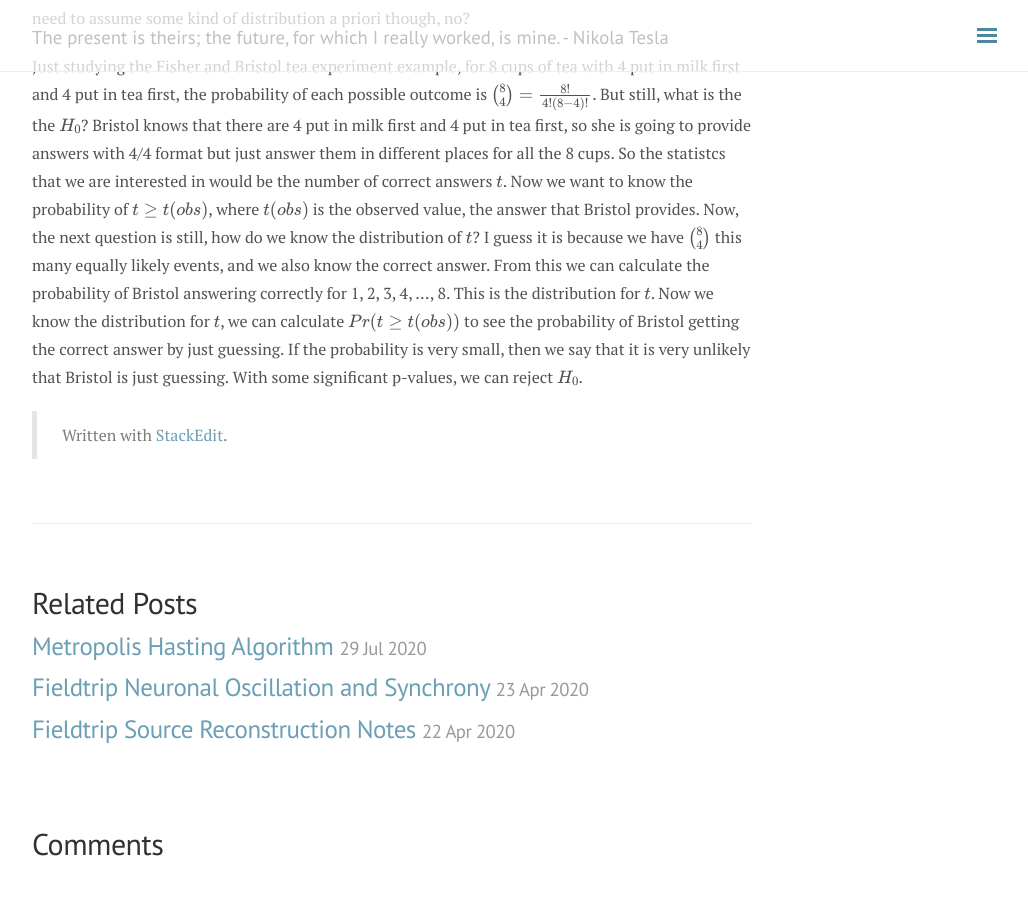
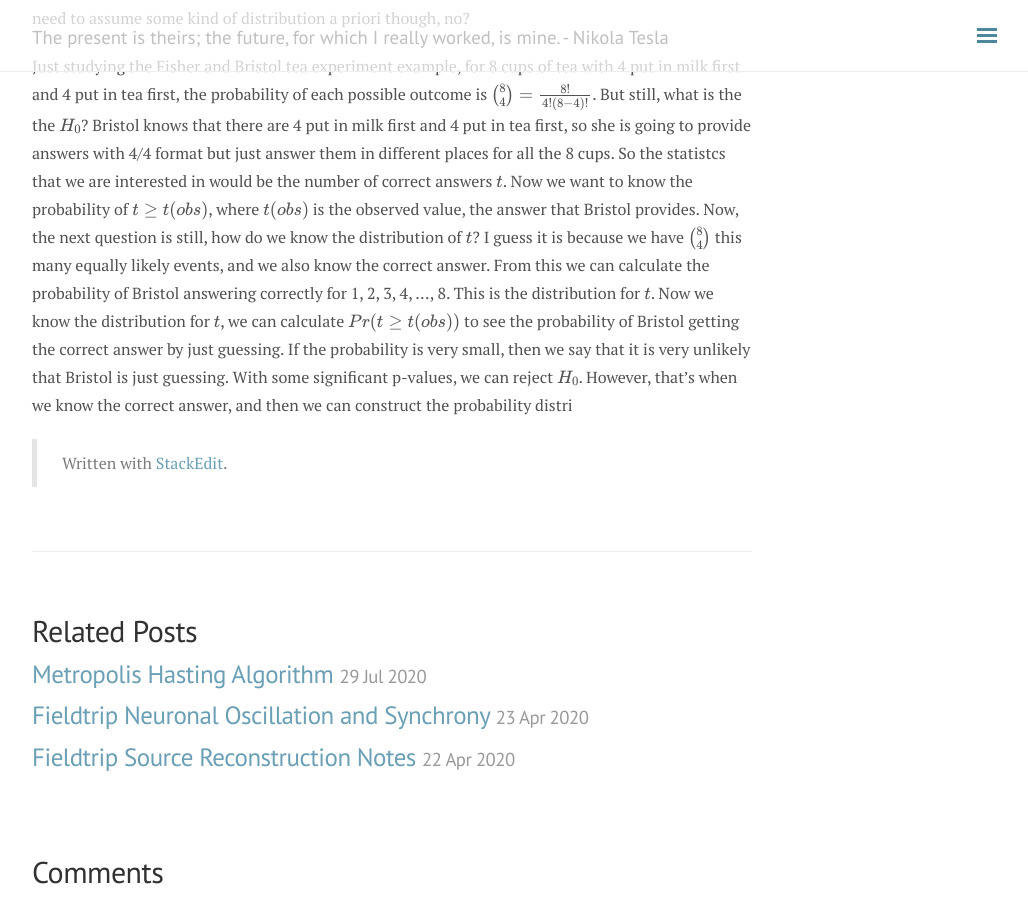
Before and after one commit to andylikescodes/andylikescodes.github.io, a Jekyll site: the page built from _posts/2020-07-28-Testing-Null-Hypothesis-For-Treatment-Effects.md, in a window 1280 px wide and 900 px high, scrolled down 972 px. Shown: the whole window, without its empty margins (248-1276 px from the left). Built offline with Jekyll 4.4.1, drawn with Linux system fonts in a browser that asks for light colours; nearby versions of some CDN libraries; formulas are drawn with MathJax 3; comment, search, counter and statistics services are not loaded; before the commit the page ends 1844 px from its top, so only the background shows below that; part of the change alters nothing that is shown.

Commit message:
_posts/2020-07-28-Testing-Null-Hypothesis-For-Treatment-Effects.md updated from https://stackedit.io/

```diff
--- a/_posts/2020-07-28-Testing-Null-Hypothesis-For-Treatment-Effects.md
+++ b/_posts/2020-07-28-Testing-Null-Hypothesis-For-Treatment-Effects.md
@@ -15,7 +15,7 @@ Should I consider this distribution as the $H_0$ distribution? Assuming there is
 
 Watching the video again - under $H_0$ the potential outcomes are the same for each subject $y_i(0) = y_i(1)$ for all assignments in $\Omega$. In randomized experiments, all assignment vectors in $\Omega$ are equally likely. I am guessing that under the $H_0$, if we take $\bar{Y}_t - \bar{Y}_c$ as the statistics, then it should be some kind of a distribution around 0, because $H_0$ is making the assumption that there is no treatment effect. Then after we have a bunch of observations, then we can use these observations to get a statistics to do the hypothesis testing. Although, the question now is how do we know the distribution/statistics under $H_0$? If we think about hypothesis testing for the mean with known variance under normal distribution, we construct $H_0:\mu=\mu_0$. Then after we collect sample data and we have $\bar{x}$, we find the cumulated probability of  $\mu \geq \bar{x}$ from the normal distribution of $\mu$ with   mean $\mu_0$ and some fixed variance. In this $H_0$ we need to construct something like $H_0: \bar{Y}_t - \bar{Y}_c=0$. The first thing is that what is the statistics we are using in here? In the normal case, we know that the data is distributed normally, or we construct some statistics that distributed in a certain way. We do need to assume some kind of distribution a priori though, no?
 
-Just studying the Fisher and Bristol tea experiment example, for 8 cups of tea with 4 put in milk first and 4 put in tea first, the probability of each possible outcome is $\binom{8}{4} = \frac{8!}{4!(8-4)!}$. But still, what is the the $H_0$? Bristol knows that there are 4 put in milk first and 4 put in tea first, so she is going to provide answers with 4/4 format but just answer them in different places for all the 8 cups. So the statistcs that we are interested in would be the number of correct answers $t$. Now we want to know the probability of $t\geq t(obs)$, where $t(obs)$ is the observed value, the answer that Bristol provides. Now, the next question is still, how do we know the distribution of $t$? I guess it is because we have $\binom{8}{4}$ this many equally likely events, and we also know the correct answer. From this we can calculate the probability of Bristol answering correctly for 1, 2, 3, 4, ..., 8. This is the distribution for $t$. Now we know the distribution for $t$, we can calculate $Pr(t\geq t(obs))$ to see the probability of Bristol getting the correct answer by just guessing. If the probability is very small, then we say that it is very unlikely that Bristol is just guessing. With some significant p-values, we can reject $H_0$.
+Just studying the Fisher and Bristol tea experiment example, for 8 cups of tea with 4 put in milk first and 4 put in tea first, the probability of each possible outcome is $\binom{8}{4} = \frac{8!}{4!(8-4)!}$. But still, what is the the $H_0$? Bristol knows that there are 4 put in milk first and 4 put in tea first, so she is going to provide answers with 4/4 format but just answer them in different places for all the 8 cups. So the statistcs that we are interested in would be the number of correct answers $t$. Now we want to know the probability of $t\geq t(obs)$, where $t(obs)$ is the observed value, the answer that Bristol provides. Now, the next question is still, how do we know the distribution of $t$? I guess it is because we have $\binom{8}{4}$ this many equally likely events, and we also know the correct answer. From this we can calculate the probability of Bristol answering correctly for 1, 2, 3, 4, ..., 8. This is the distribution for $t$. Now we know the distribution for $t$, we can calculate $Pr(t\geq t(obs))$ to see the probability of Bristol getting the correct answer by just guessing. If the probability is very small, then we say that it is very unlikely that Bristol is just guessing. With some significant p-values, we can reject $H_0$. However, that's when we know the correct answer, and then we can construct the probability distri
 
 
 
@@ -25,7 +25,7 @@ Just studying the Fisher and Bristol tea experiment example, for 8 cups of tea w
 
 > Written with [StackEdit](https://stackedit.io/).
 <!--stackedit_data:
-eyJoaXN0b3J5IjpbLTE0ODUxMDgwNzEsLTEwOTgyMjc3OTUsMT
-MxMTQ1ODg3MSw1NjYyMDY2MzgsLTE5NTM0MTM4NjQsMjAwNzQ1
-NTMyNSwtMjA2OTcwODU0NV19
+eyJoaXN0b3J5IjpbMTE4MTY2MTIxMCwtMTQ4NTEwODA3MSwtMT
+A5ODIyNzc5NSwxMzExNDU4ODcxLDU2NjIwNjYzOCwtMTk1MzQx
+Mzg2NCwyMDA3NDU1MzI1LC0yMDY5NzA4NTQ1XX0=
 -->
```
